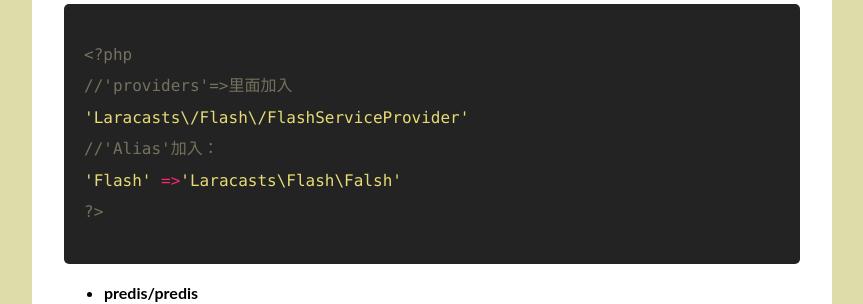
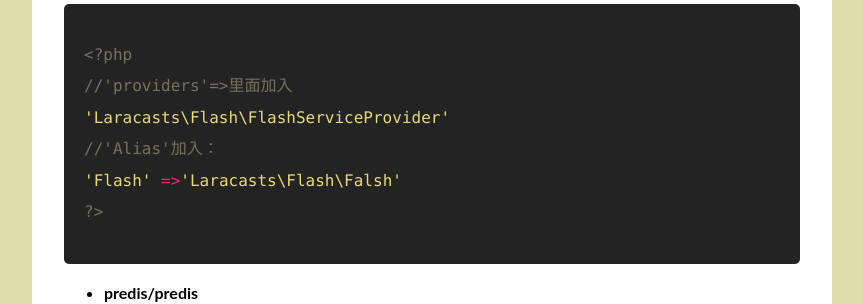
Before and after one commit to AnnatarHe/AnnatarHe.github.io, a Jekyll site: the page built from _posts/2015-07-09-Laravel-study-notes.md, in a window 1280 px wide and 900 px high, scrolled down 10745 px. Shown: the part 152-456 px from the top of the window, without its empty margins (208-1071 px from the left). Built offline with Jekyll 4.4.1, drawn with Linux system fonts in a browser that asks for light colours; nearby versions of some CDN libraries; comment, search, counter and statistics services are not loaded.

```diff
--- a/_posts/2015-07-09-Laravel-study-notes.md
+++ b/_posts/2015-07-09-Laravel-study-notes.md
@@ -309,7 +309,7 @@ $ composer require illuminate/html
 {% highlight php %}
 <?php
 //'providers'=>里面加入
-'Laracasts\/Flash\/FlashServiceProvider'
+'Laracasts\Flash\FlashServiceProvider'
 //'Alias'加入：
 'Flash' =>'Laracasts\Flash\Falsh'
 ?>
```
